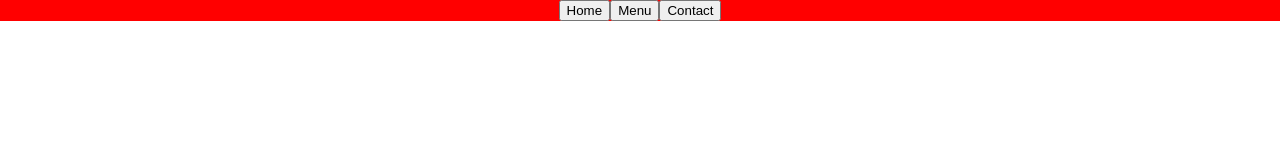
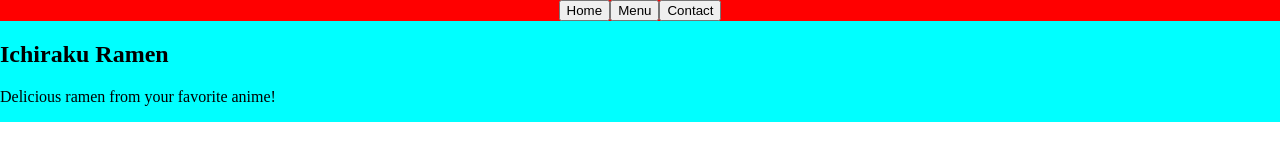
Before and after one commit to BrendonTheDev/ramenRestaurant, a website built with webpack: page src/template.html in a window 1280 px wide. Built offline with nearby package versions, Linux system fonts and the light colour scheme.

Commit message:
loadHome and loadPage create init i index.js. INITIAL LOAD WORKS! :)

```diff
--- a/src/home.js
+++ b/src/home.js
@@ -0,0 +1,27 @@
+function createHome() {
+  const home = document.createElement("div");
+  home.classList.add("home");
+
+  const title = document.createElement("h2");
+  title.classList.add("title");
+  title.textContent = "Ichiraku Ramen";
+
+  home.appendChild(title);
+
+  const para = document.createElement("p");
+  para.classList.add("para");
+  para.textContent = "Delicious ramen from your favorite anime!";
+
+  home.appendChild(para);
+  return home;
+}
+
+function loadHome() {
+  const tabContent = document.getElementById("tab-content");
+
+  const homeSection = createHome();
+
+  tabContent.appendChild(homeSection);
+}
+
+export default loadHome;
--- a/src/index.js
+++ b/src/index.js
@@ -1,4 +1,10 @@
 import "./styles/styles.css";
 import loadPage from "./initLoad";
+import loadHome from "./home";
 
-loadPage();
+init();
+
+function init() {
+  loadPage();
+  loadHome();
+}
--- a/src/initLoad.js
+++ b/src/initLoad.js
@@ -20,11 +20,20 @@
   return nav;
 }
 
+function createTabContent(id) {
+  const tabContent = document.createElement("div");
+  tabContent.setAttribute("id", id);
+  return tabContent;
+}
+
 function loadPage() {
   const content = document.getElementById("content");
 
   const nav = createNav("nav");
   content.appendChild(nav);
+
+  const tabContent = createTabContent("tab-content");
+  content.appendChild(tabContent);
 }
 
 export default loadPage;
--- a/src/styles/styles.css
+++ b/src/styles/styles.css
@@ -19,3 +19,7 @@
   justify-content: center;
   background-color: red;
 }
+
+#tab-content {
+  background-color: aqua;
+}
```
Also changed, not shown: dist/bundle9b430b737c507b7c9745.js, dist/index.html, 2 other files.
